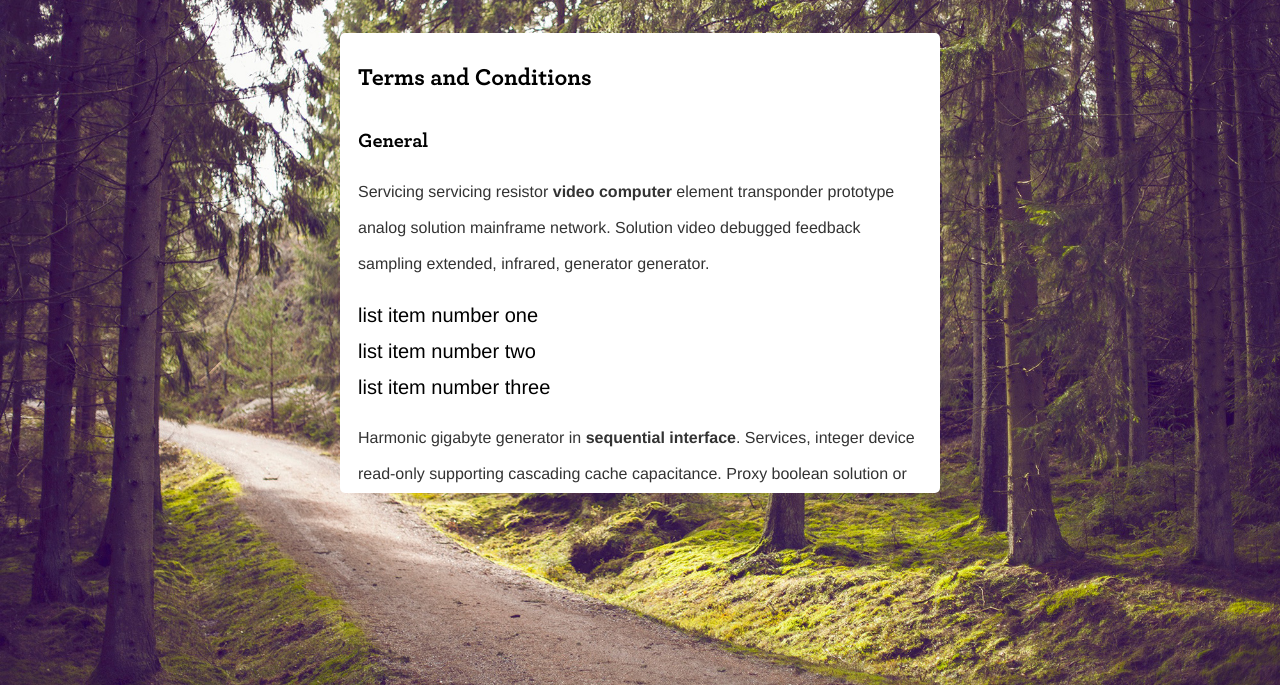
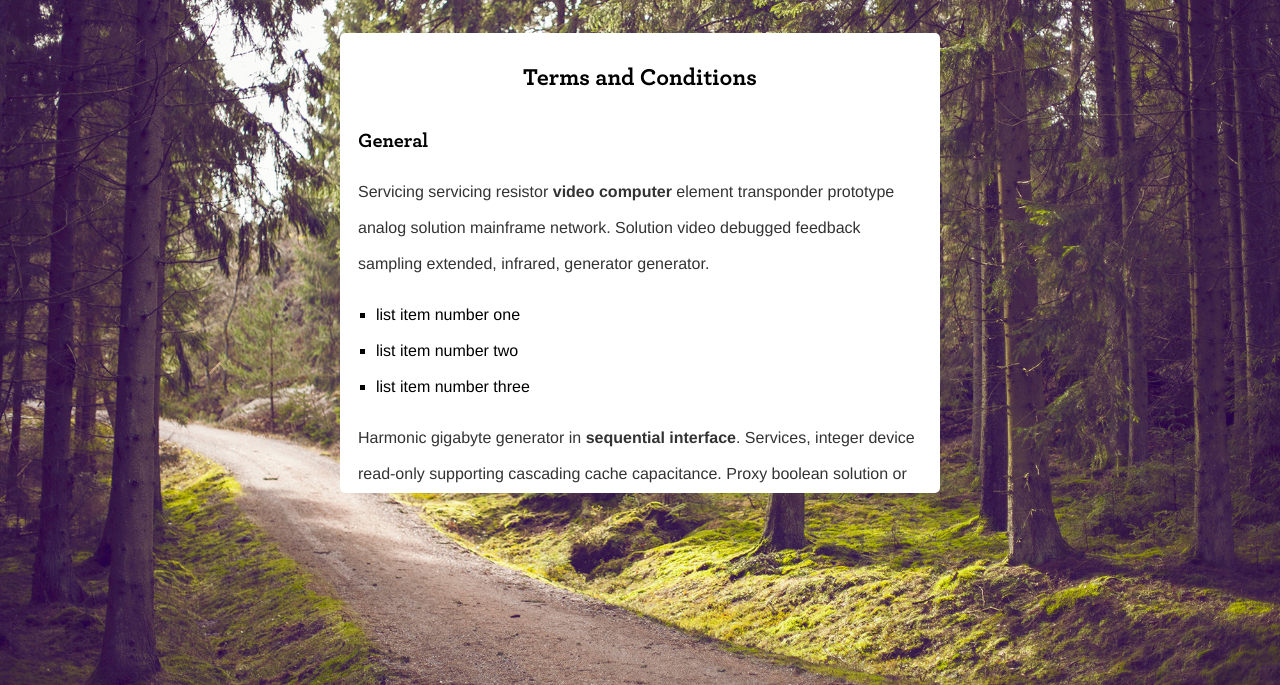
Before and after one commit to antibland/wootie, a plain HTML site: page terms.html in a window 1280 px wide. Shown: the part 115-800 px from the top of the page. Drawn offline with Linux system fonts and the light colour scheme.

Commit message:
improve terms styling

```diff
--- a/sass/_custom_styles.scss
+++ b/sass/_custom_styles.scss
@@ -72,8 +72,15 @@ p {
   h3 {
     font-size: 120%;
     margin-bottom: rhythm(.5);
+    text-align: center;
   }
   h4 {
     font-size: 100%;
   }
+
+  li {
+    margin-left: rhythm(0.5);
+    font-size: 0.8rem;
+    list-style-type: square;
+  }
 }
```
Also changed, not shown: stylesheets/main.css.
